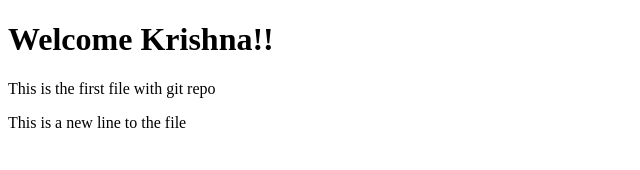
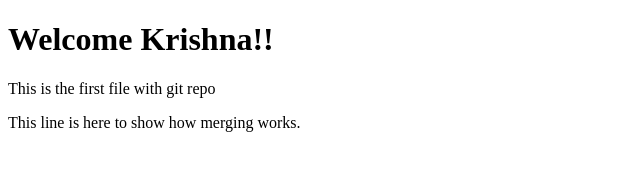
Before and after one commit to Sai4Krishna2/W3school_Test_page.github.io, a plain HTML site: page index.html in a window 1280 px wide. Shown: the whole page, without its empty margins (0-640 px from the left). Drawn offline with Linux system fonts and the light colour scheme.

Commit message:
updated index.html with emergency fix

```diff
--- a/index.html
+++ b/index.html
@@ -7,6 +7,6 @@
     <body>
         <h1>Welcome Krishna!!</h1>
         <p>This is the first file with git repo</p>
-        <p>This is a new line to the file</p>
+        <p>This line is here to show how merging works.</p>
     </body>
 </html>
```
